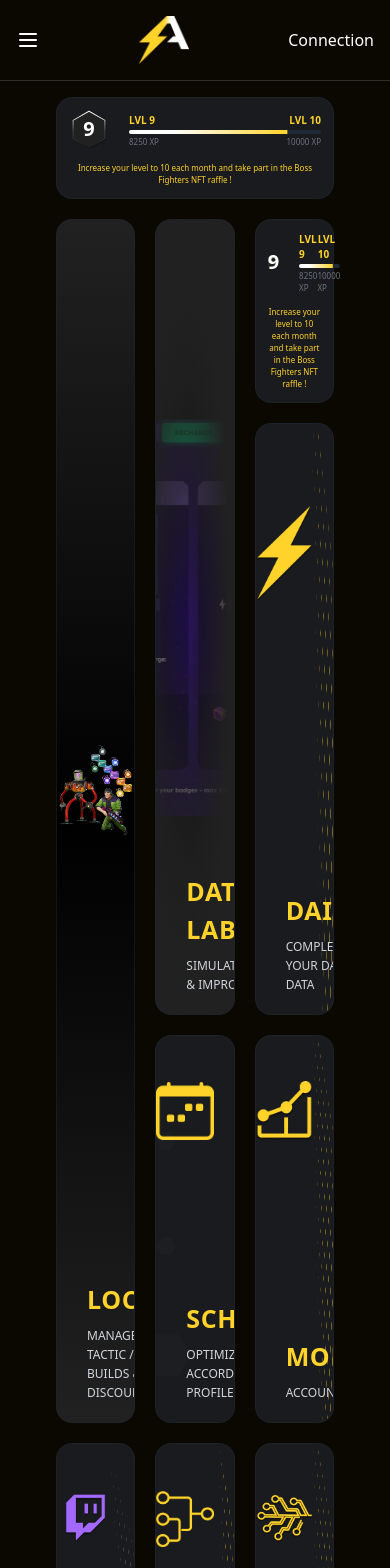
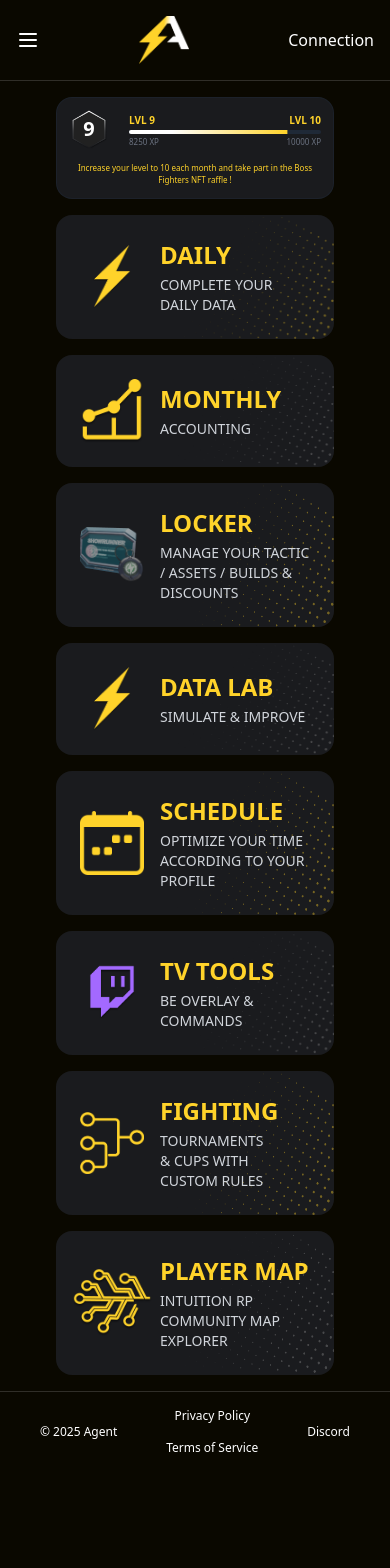
Before and after one commit to Agent-BossFighters/staging-front, a React (Vite) app: page /dashboard in a window 390 px wide. Shown: the top 1568 px of the page. After the commit the page ends 1472 px from the top, so only its background shows below. Built offline with nearby package versions, Linux system fonts and the light colour scheme.

Commit message:
create dashboard-mobile.jsx

```diff
--- a/src/features/dashboard/main/cards/cards-grid.jsx
+++ b/src/features/dashboard/main/cards/cards-grid.jsx
@@ -12,11 +12,8 @@ import PlayerMapCard from "./player-map-card";
 
 export function CardsGrid() {
   return (
-    <div className="p-4">
+    <div className="hidden lg:block p-4">
       <div className="max-w-7xl mx-auto">
-        <div className="mb-[20px] lg:hidden">
-          <XPProgress />
-        </div>
         <div className="grid grid-cols-3 grid-rows-8 gap-[20px]">
           <div className="row-span-6">
             <LockerCard />
--- /dev/null
+++ b/src/features/dashboard/main/dashboard-mobile.jsx
@@ -0,0 +1,104 @@
+import React from "react";
+import { XPProgress } from "@/features/dashboard/main/xp/xp-progress";
+import { RewardsPattern1, RewardsPattern2, Vector, Monthly, Contract, Schedule, Fighting, TvTools, Playermap } from "@img/index";
+
+const MobileCard = ({ title, description, icon, pattern }) => (
+  <div className="bg-[#1A1B1E] rounded-2xl p-6 relative overflow-hidden">
+    <img
+      src={pattern}
+      alt=""
+      className="absolute inset-0 w-full h-full opacity-40"
+    />
+    <div className="flex items-center gap-4 relative z-10">
+      <img
+        src={icon}
+        alt=""
+        className={`w-16 h-16 object-contain ${icon === Playermap ? 'scale-125' : ''}`}
+      />
+      <div className="flex-1">
+        <h2 className="font-bold text-2xl mb-1 text-[#FFD32A]">
+          {title}
+        </h2>
+        <p className="text-gray-300 text-sm">
+          {description}
+        </p>
+      </div>
+    </div>
+  </div>
+);
+
+export function DashboardMobile() {
+  const cards = [
+    {
+      title: "DAILY",
+      description: "COMPLETE YOUR DAILY DATA",
+      icon: Vector,
+      pattern: RewardsPattern2,
+      path: "/dashboard/daily"
+    },
+    {
+      title: "MONTHLY",
+      description: "ACCOUNTING",
+      icon: Monthly,
+      pattern: RewardsPattern1,
+      path: "/dashboard/monthly"
+    },
+    {
+      title: "LOCKER",
+      description: "MANAGE YOUR TACTIC / ASSETS / BUILDS & DISCOUNTS",
+      icon: Contract,
+      pattern: RewardsPattern2,
+      path: "/dashboard/locker"
+    },
+    {
+      title: "DATA LAB",
+      description: "SIMULATE & IMPROVE",
+      icon: Vector,
+      pattern: RewardsPattern1,
+      path: "/dashboard/datalab"
+    },
+    {
+      title: "SCHEDULE",
+      description: "OPTIMIZE YOUR TIME ACCORDING TO YOUR PROFILE",
+      icon: Schedule,
+      pattern: RewardsPattern2,
+      path: "/dashboard/schedule"
+    },
+    {
+      title: "TV TOOLS",
+      description: "BE OVERLAY & COMMANDS",
+      icon: TvTools,
+      pattern: RewardsPattern1,
+      path: "/dashboard/tv-tools"
+    },
+    {
+      title: "FIGHTING",
+      description: "TOURNAMENTS & CUPS WITH CUSTOM RULES",
+      icon: Fighting,
+      pattern: RewardsPattern2,
+      path: "/dashboard/fighting"
+    },
+    {
+      title: "PLAYER MAP",
+      description: "INTUITION RP COMMUNITY MAP EXPLORER",
+      icon: Playermap,
+      pattern: RewardsPattern1,
+      path: "/dashboard/player-map"
+    }
+  ];
+
+  return (
+    <div className="block lg:hidden">
+      <div className="p-4 space-y-4">
+        <div className="mb-4">
+          <XPProgress />
+        </div>
+        <div className="space-y-4">
+          {cards.map((card, index) => (
+            <MobileCard key={index} {...card} />
+          ))}
+        </div>
+      </div>
+    </div>
+  );
+}
--- a/src/pages/dashboard/dashboard.page.jsx
+++ b/src/pages/dashboard/dashboard.page.jsx
@@ -1,9 +1,12 @@
-import { CardsGrid } from '@features/dashboard/main/cards/cards-grid';
+import React from "react";
+import { CardsGrid } from "@/features/dashboard/main/cards/cards-grid";
+import { DashboardMobile } from "@/features/dashboard/main/dashboard-mobile";
 
 export default function DashboardPage() {
   return (
-    <div>
+    <>
       <CardsGrid />
-    </div>
+      <DashboardMobile />
+    </>
   );
 }
--- a/src/shared/ui/card.jsx
+++ b/src/shared/ui/card.jsx
@@ -1,6 +1,7 @@
 import * as React from "react";
 import { Link } from 'react-router-dom';
 import { cn } from "@/utils/lib/utils";
+import { Playermap } from "@img/index";
 
 const Card = React.forwardRef(({
   className,
@@ -12,7 +13,7 @@ const Card = React.forwardRef(({
   backgroundImage,
   backgroundClassName,
   icon,
-  iconClassName = "w-[110px] h-[110px] object-contain",
+  iconClassName = "w-28 h-28 object-contain",
   children,
   ...props
 }, ref) => {
@@ -54,21 +55,24 @@ const Card = React.forwardRef(({
             <img
               src={icon}
               alt=""
-              className={iconClassName}
+              className={cn(
+                iconClassName,
+                icon === Playermap ? 'scale-125' : ''
+              )}
             />
           </div>
         )}
         {children}
-        <div className="relative flex h-full z-10 p-[20px_30px] gap-2">
+        <div className="relative flex h-full z-10 p-8 gap-2">
           <div className="flex flex-col justify-end h-full">
             <div>
               {title && (
-                <h2 className="text-[#FFD32A] font-bold text-[25px] leading-[38px] tracking-wide mb-2">
+                <h2 className="text-[#FFD32A] font-bold text-4xl leading-10 tracking-wide mb-2">
                   {title}
                 </h2>
               )}
               {description && (
-                <p className="text-gray-300 text-[12px] leading-[19px] font-normal">
+                <p className="text-gray-300 text-sm leading-5 font-normal">
                   {description}
                 </p>
               )}
```
